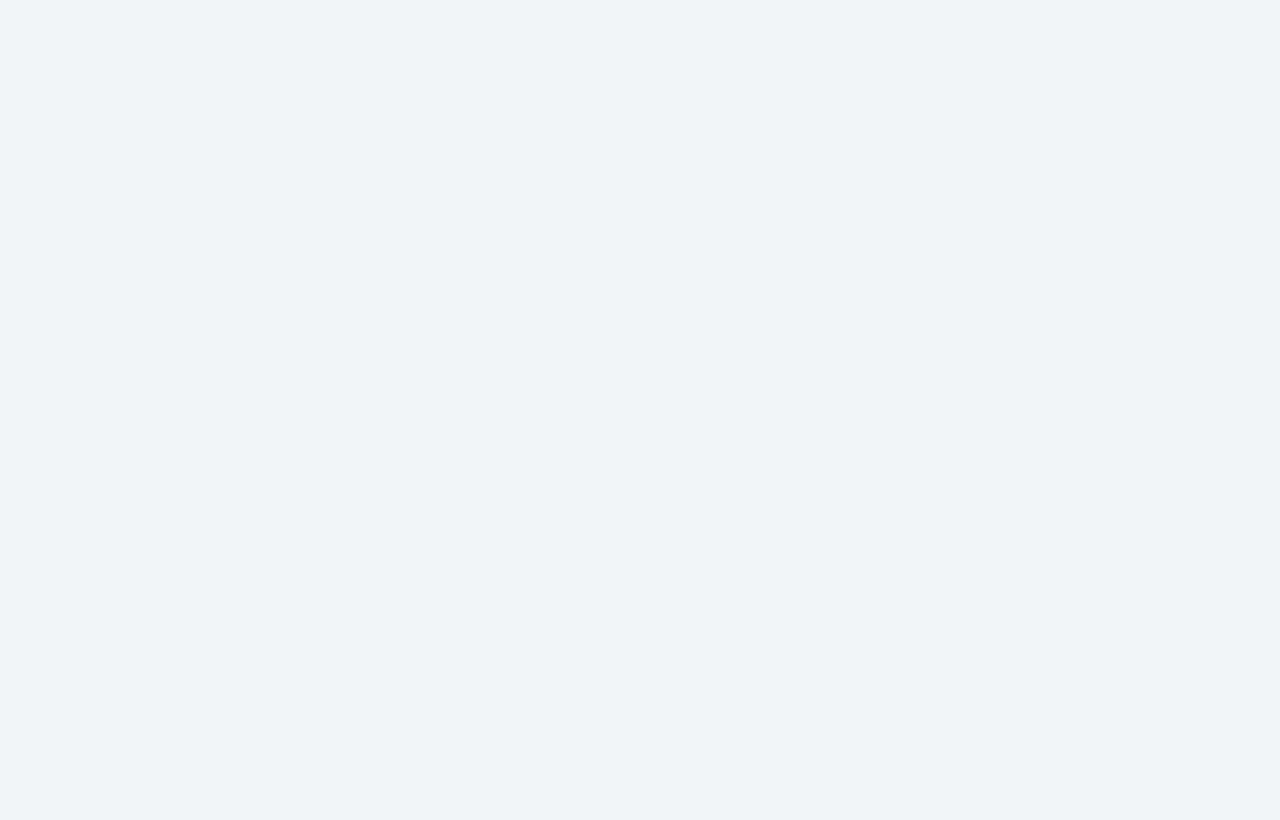
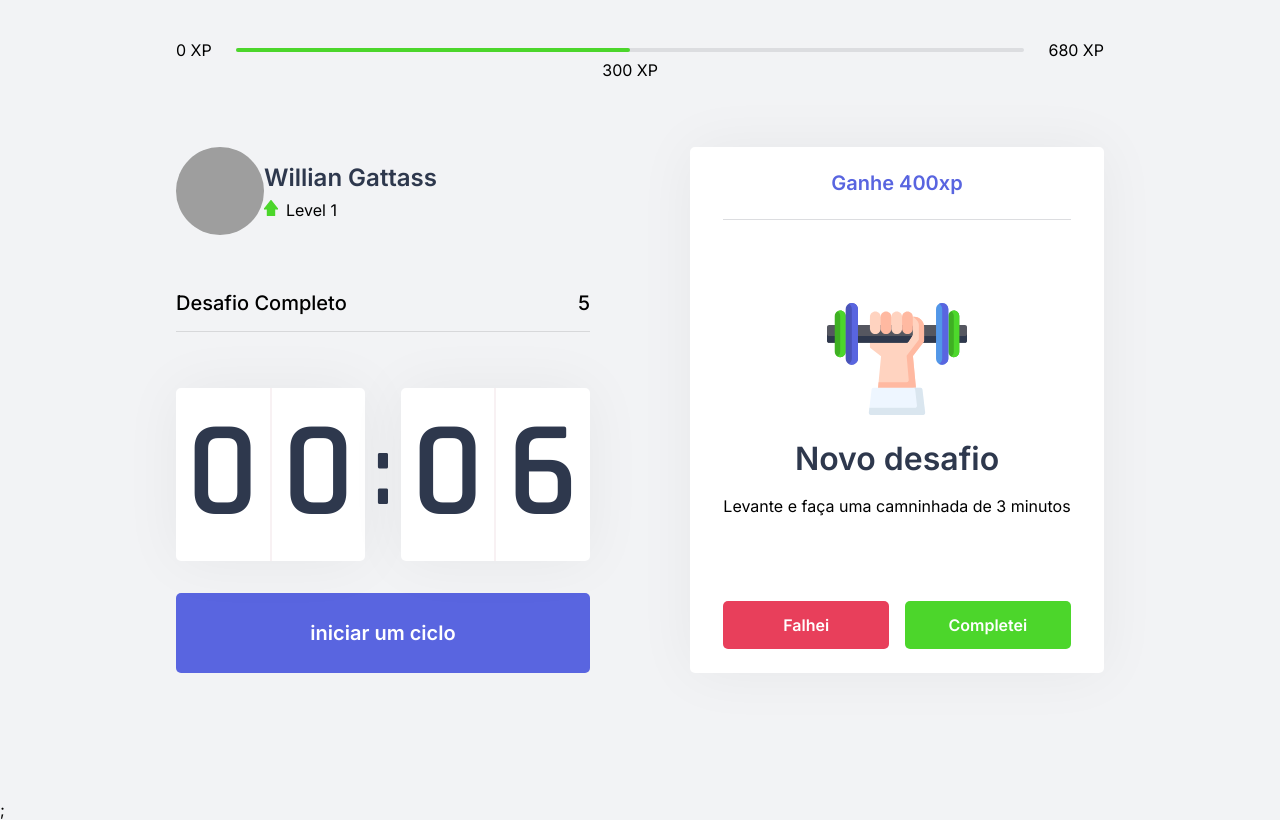
Before and after one commit to williangmg/moveit-next, a Next.js app: page / in a window 1280 px wide. Built offline with nearby package versions, Linux system fonts and the light colour scheme; grey boxes are pictures that could not be loaded.

Commit message:
Contextos iniciais feitos

```diff
--- a/src/components/ChallengeBox.tsx
+++ b/src/components/ChallengeBox.tsx
@@ -3,10 +3,11 @@
 import styles from "../styles/components/ChallengeBox.module.css";
 
 export function ChallengBox() {
-  const hasActiveChallenge = true;
   const contextData = useContext(ChallengesContext);
 
   console.log(contextData);
+
+  const hasActiveChallenge = true;
 
   return (
     <div className={styles.challengeBoxContainer}>
--- a/src/components/Countdown.tsx
+++ b/src/components/Countdown.tsx
@@ -1,9 +1,12 @@
-import { useEffect, useState } from "react";
+import { useContext, useEffect, useState } from "react";
 import styles from "../styles/components/Countdown.module.css";
+import { ChallengesContext } from "../contexts/ChallengesContext";
 
 let countdownTimeout: NodeJS.Timeout;
 
 export function Countdown() {
+  const { startNewChallenge } = useContext(ChallengesContext);
+
   const [time, setTime] = useState(0.1 * 60);
   const [isActive, setIsActive] = useState(false);
   const [hasFinished, setHasFinished] = useState(false);
@@ -33,6 +36,7 @@
       console.log("Finalizou o ciclo");
       setHasFinished(true);
       setIsActive(false);
+      startNewChallenge();
     }
   }, [isActive, time]);
 
--- a/src/contexts/ChallengesContext.tsx
+++ b/src/contexts/ChallengesContext.tsx
@@ -1,16 +1,41 @@
-import { createContext, useState } from "react";
+import React, { ReactNode, createContext, useState } from "react";
 
-export const ChallengesContext = createContext({});
+interface ChallengesContextData {
+  level: number;
+  currentExperience: number;
+  challengesCompleted: number;
+  levelUp: () => void;
+  startNewChallenge: () => void;
+}
 
-export function ChallengesProvider({children}) {
+interface ChallengesProviderProps {
+  children: ReactNode;
+}
+
+export const ChallengesContext = createContext({} as ChallengesContextData);
+
+export function ChallengesProvider({ children }: ChallengesProviderProps) {
   const [level, setLevel] = useState(1);
+  const [currentExperience, setCurrentExperience] = useState(0);
+  const [challengesCompleted, setChallengesCompleted] = useState(0);
 
   function levelUp() {
     setLevel(level + 1);
   }
 
+  function startNewChallenge() {}
+
   return (
-    <ChallengesContext.Provider value={{level, levelUp}}>
+    <ChallengesContext.Provider
+      value={{
+        level,
+        currentExperience,
+        challengesCompleted,
+        levelUp,
+        startNewChallenge,
+      }}
+    >
+      {children}
     </ChallengesContext.Provider>
   );
 }
```
Also changed, not shown: src/pages/_app.tsx (line endings or trailing spaces).
